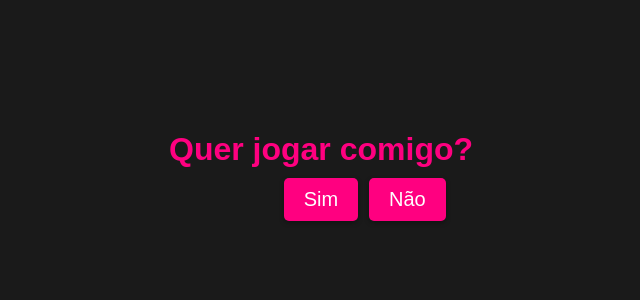
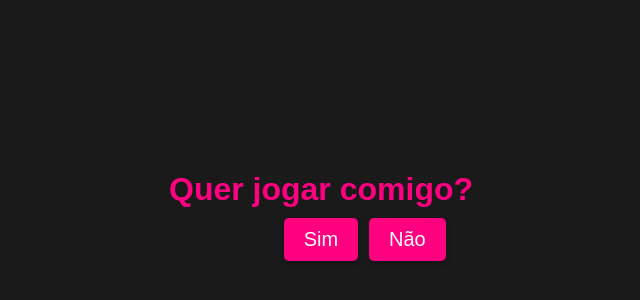
Before and after one commit to Philipe-Souza/aceita-jogar-comigo, a plain HTML site: page index.html in a window 1280 px wide. Shown: the part 204-504 px from the top of the page, without its empty margins (319-959 px from the left). Drawn offline with Linux system fonts and the light colour scheme.

Commit message:
Update styles.css

```diff
--- a/styles.css
+++ b/styles.css
@@ -16,11 +16,12 @@ body {
   }
 
   main {
-    height: calc(100vh - 40px);
+    height: 100vh;
     display: flex;
     flex-direction: column;
     align-items: center;
     justify-content: center;
+    padding-top: 40px;
   }
 
   h1 {
```
